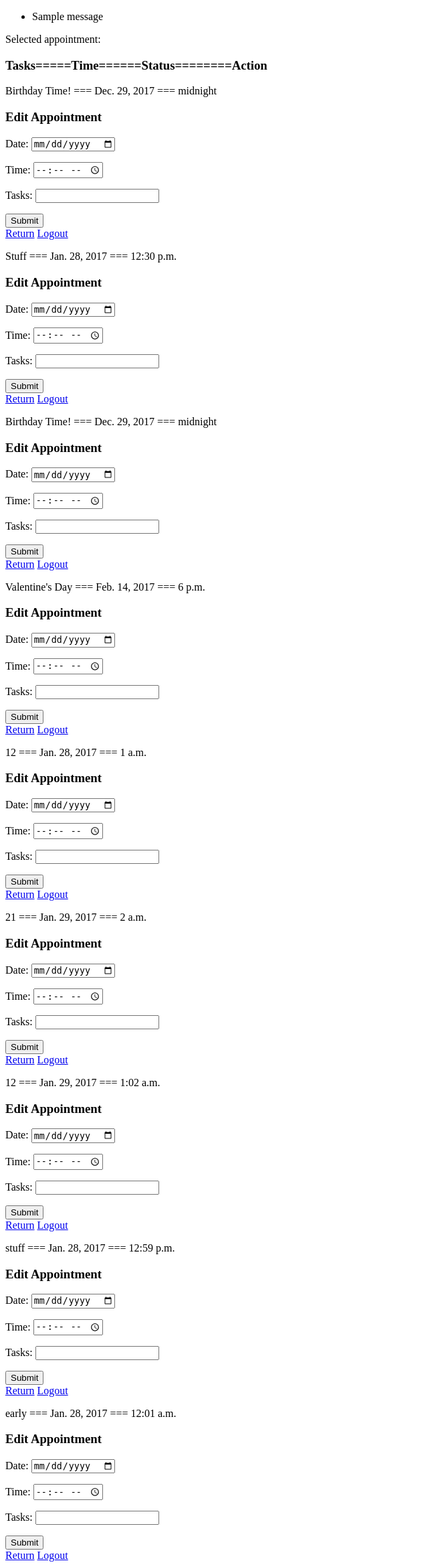
After one commit to bobthewalrus/blackbelt2, a Django app: template apps/login_registration/templates/login_registration/editappt.html in a window 1280 px wide. The commit adds this page. Shown: the whole page at 67% size, without its empty margins (0-640 px from the left). Run offline with Django 3.2, Linux system fonts and the light colour scheme; the template is opened without the code that fills it: values that come from a table or form of the project are taken from there, others are empty; data comes from the database, SQL or seed files in the repository; both versions use the stored data as it was after the commit; tables that the repository leaves empty hold one stand-in row (values such as "Sample post"); one stand-in notice (Sample message) is shown; parts of the project's set-up code (start-up, migrations or seed data) failed here and were passed over.

Commit message:
Completed blackbelt exam

```diff
--- a/apps/login_registration/models.py
+++ b/apps/login_registration/models.py
@@ -1,10 +1,58 @@
 from __future__ import unicode_literals
 from django.core.exceptions import ObjectDoesNotExist
 from django.db import models
-import bcrypt, re
+import bcrypt, re, types
+from datetime import *
 
 emailregex = re.compile(r'^[a-zA-Z0-9.+_-]+@[a-zA-Z0-9.+_-]+\.[a-zA-Z]+$')
 nameregex = re.compile(r'^[a-zA-Z]+$')
+now = datetime.now()
+nowdate = date.today()
+nowtime = datetime.now().time()
+
+class ApptManager(models.Manager):
+    def apptvalidation(self,post,id):
+        user=User.objects.get(id=id)
+        errors = self.validate_appt(post)
+        if len(errors)>0:
+            print errors
+            return (False, errors)
+        appt = self.create(tasks=post['appttasks'],date=post['apptdate'], time=post['appttime'],user=user)
+        return (True, appt)
+    def validate_appt(self,post):
+        print "*******Validating Appointment *********"
+        date= post['apptdate']
+
+        datecomp =datetime.strptime(date, '%Y-%m-%d').date()
+        print datecomp
+        print nowdate
+
+
+        # >>> datetime.datetime.strptime(u'2014-03-06T04:38:51Z', '%Y-%m-%dT%H:%M:%SZ')
+
+        time=post['appttime']
+        print time
+        timecomp = datetime.strptime(time, '%H:%M').time()
+        print timecomp
+        print nowtime
+        # print time
+        # print type(time)
+        # print now
+        # print nowdate
+        # print nowtime
+        # print type(nowtime)
+        errors = []
+        if len(date)<1 or len(time)<1 or len(post['appttasks'])<1:
+            errors.append('All fields must be filled')
+            return errors
+        elif datecomp < nowdate and timecomp<nowtime:
+            print "Appointment date/time is in the past"
+            errors.append('Appointment date/time is in the past')
+            return errors
+
+        return errors
+
+
 
 class UserManager(models.Manager):
     def registervalidation(self,post):
@@ -15,17 +63,21 @@ class UserManager(models.Manager):
         password = post['password'].encode()
         pw_hash = bcrypt.hashpw(password, bcrypt.gensalt())
         print pw_hash
-
-        user = self.create(firstname=post['firstname'], lastname = post['lastname'], email=post['email'], pw_hash=pw_hash)
+        dob = post['dob']
+        user = self.create(firstname=post['firstname'], lastname = post['lastname'], email=post['email'], pw_hash=pw_hash, dob=dob)
         print user.pw_hash
         return (True, user)
 
     def validate_inputs(self,post):
+        print "*****Validating Inputs ********"
         email = post['email'].lower()
         firstname = post['firstname'].lower()
         lastname = post['lastname'].lower()
         password = post['password']
         passwordconf = post['passwordconf']
+        dob = post['dob']
+        print dob
+
 
         errors=[]
         if len(firstname) <3 or len(lastname) <3:
@@ -77,6 +129,12 @@ class User(models.Model):
     lastname = models.CharField(max_length=255)
     email = models.CharField(max_length=255)
     pw_hash = models.CharField(max_length=255)
+    dob = models.DateField(default=datetime.now())
+    objects = UserManager()
 
-
-    objects = UserManager()
+class Appointment(models.Model):
+    tasks = models.CharField(max_length=255)
+    date = models.DateField(default= datetime.now())
+    time = models.TimeField(default=datetime.now())
+    user = models.ForeignKey(User)
+    objects = ApptManager()
--- /dev/null
+++ b/apps/login_registration/templates/login_registration/editappt.html
@@ -0,0 +1,38 @@
+<!DOCTYPE html>
+<html>
+  <head>
+    <meta charset="utf-8">
+    <title>Success</title>
+  </head>
+  <body>
+      {% if messages %}
+      <ul class='messages2'>
+          {% for message in messages %}
+          <li{% if message.tags %} class='{{ message.tags}}'{% endif %}>{{ message }}</li>
+          {% endfor %}
+      </ul>
+      {% endif %}
+
+
+    <p>Selected appointment: </p>
+    <h3>Tasks=====Time======Status========Action</h3>
+    {% for x in todaylist %}
+        <p>{{x.tasks}} === {{x.date}} === {{x.time}}</p>
+
+
+    <h3>Edit Appointment</h3>
+    <form action="/submitedit/{{x.id}}" method='POST'>
+        {% csrf_token %}
+        <p>Date: <input type="date" name="apptdate" min="2000-01-02"></p>
+        <p>Time: <input type='time' name='appttime' ></p>
+        <p>Tasks: <input type='text' name='appttasks'></p>
+        <input type='submit' value='Submit'>
+        <input type='hidden' name='apptid' value='{{x.id}}'>
+    </form>
+    <a href='{% url 'success'%}'>Return</a>
+    <a href='{% url 'logout' %}'>Logout</a>
+
+    {% endfor %}
+
+  </body>
+</html>
--- a/apps/login_registration/templates/login_registration/index.html
+++ b/apps/login_registration/templates/login_registration/index.html
@@ -22,6 +22,7 @@
         <label for = 'email'>Email: <input type='text' name='email' id='email'></label>
         <label for ='password'>Password: <input type='password' name='password' id='password'></label>
         <label for = 'passwordconf'>Password Confirmation: <input type='password' name='passwordconf' id='passwordconf'></label>
+        <label for = 'dob'>Date of Birth: <input type='date' name='dob'></label>
         <input type='submit' value='Register'>
     </form>
     <h1>Login</h1>
--- a/apps/login_registration/urls.py
+++ b/apps/login_registration/urls.py
@@ -1,9 +1,13 @@
 from django.conf.urls import url
-from views import index, loginvalidate, registervalidate, success, logout
+from views import index, loginvalidate, registervalidate, success, logout, addappt,editappt,submitedit, deleteappt
 urlpatterns = [
     url(r'^$', index, name='index'),
     url(r'^loginvalidate$', loginvalidate, name='loginvalidate'),
     url(r'^registervalidate$', registervalidate, name='registervalidate'),
     url(r'^success$', success, name='success'),
-    url(r'^logout$', logout, name='logout')
+    url(r'^logout$', logout, name='logout'),
+    url(r'^addappt$', addappt, name='addappt'),
+    url(r'^editappt/(?P<id>\d+)', editappt, name='editappt'),
+    url(r'^submitedit/(?P<id>\d+)', submitedit, name='submitedit'),
+    url(r'^deleteappt/(?P<id>\d+)', deleteappt, name='deleteappt')
 ]
--- a/login/settings.py
+++ b/login/settings.py
@@ -106,7 +106,7 @@ AUTH_PASSWORD_VALIDATORS = [
 
 LANGUAGE_CODE = 'en-us'
 
-TIME_ZONE = 'UTC'
+TIME_ZONE = 'US/Pacific'
 
 USE_I18N = True
 
```
Also changed, not shown: apps/login_registration/templates/login_registration/success.html (+38 -0 lines), apps/login_registration/views.py (+40 -2 lines), apps/login_registration/migrations/0001_initial.py, apps/login_registration/migrations/0002_auto_20170125_1823.py (deleted), db.sqlite3.
